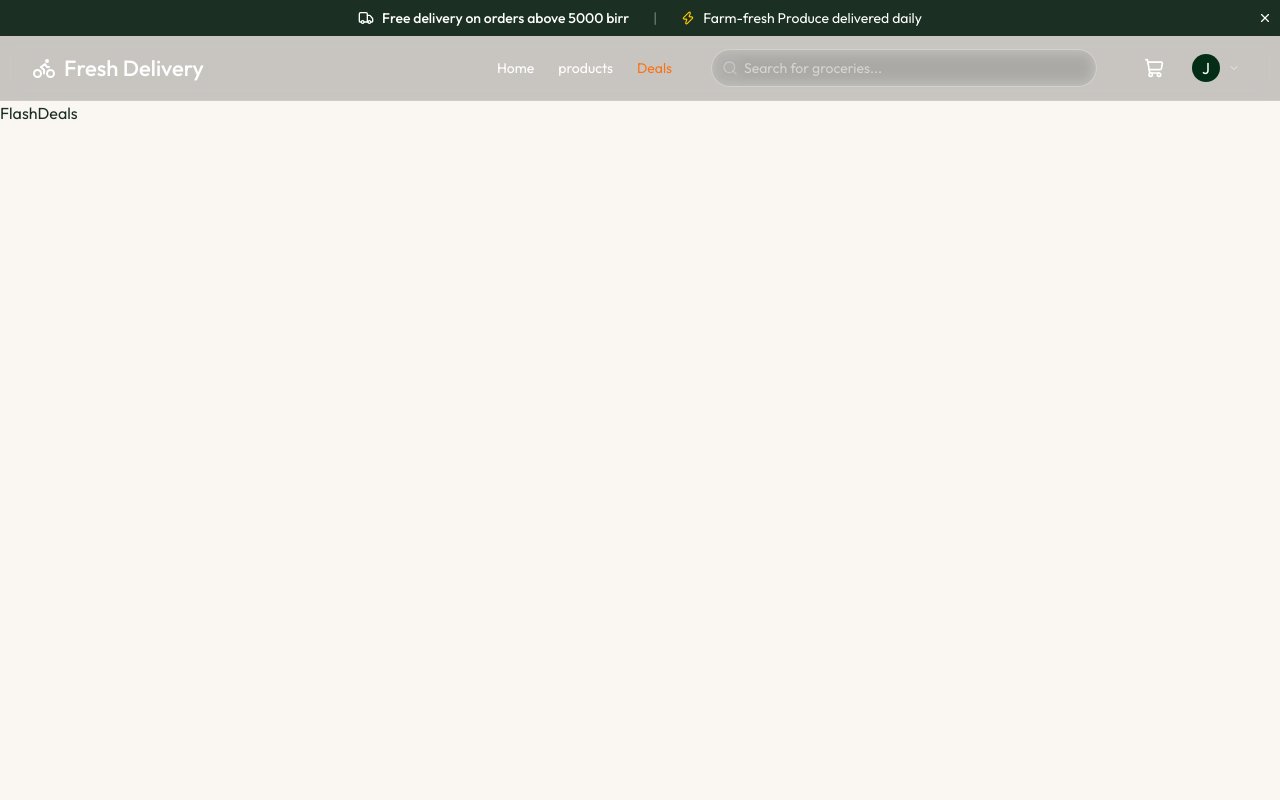
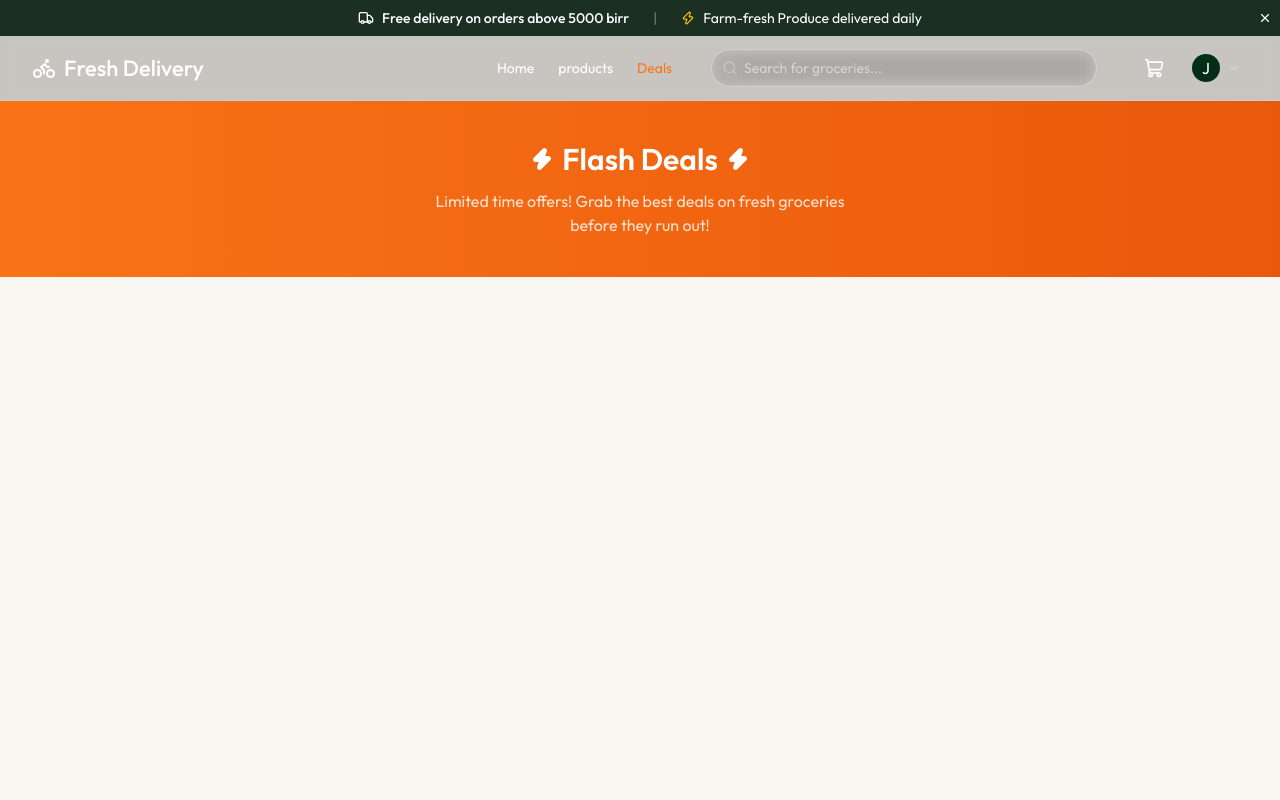
Before and after one commit to surameli/fresh-corner-delivery, a React (Vite) app in the folder client/: page /deals in a window 1280 px wide. Shown: the top 800 px of the page. Built offline with nearby package versions, Linux system fonts and the light colour scheme.

Commit message:
add flashdeals page on my project

```diff
--- a/client/src/pages/FlashDeals.tsx
+++ b/client/src/pages/FlashDeals.tsx
@@ -1,6 +1,37 @@
+import { use, useEffect, useState } from "react"
+import type { Product } from "../types"
+import { dummyProducts } from "../assets/assets"
+import { Zap } from "lucide-react"
+
 const FlashDeals = () => {
+
+  const [products, setProducts] = useState<Product[]>([])
+  const [loading, setLoading] = useState(true)
+
+  useEffect(() => {
+    setProducts(dummyProducts.filter((p: any) => p.stock > 0))
+    setTimeout(() => setLoading(false), 1000)
+  }, [])
+
   return (
-    <div>FlashDeals</div>
+    <div className="min-h-screen bg-app-cream">
+
+      {/* banner */}
+      <div className="bg-linear-to-r from-app-orange to-app-orange-dark text-white py-10">
+
+        <div className="max-w-7xl mx-auto px-4 sm:px-4 lg:px-8 text-center">
+          <div className="flex-center gap-2 mb-3">
+            <Zap className="size-6 fill-white"/>
+            <h1 className="text-3xl  font-semibold">Flash Deals</h1>
+            <Zap className="size-6 fill-white"/>
+          </div>
+          <p className=" text-white/80 max-w-md mx-auto">Limited time offers! Grab the best deals on fresh groceries before they run out!</p>
+
+        </div>
+
+      </div>
+
+    </div>
   )
 }
 
```
